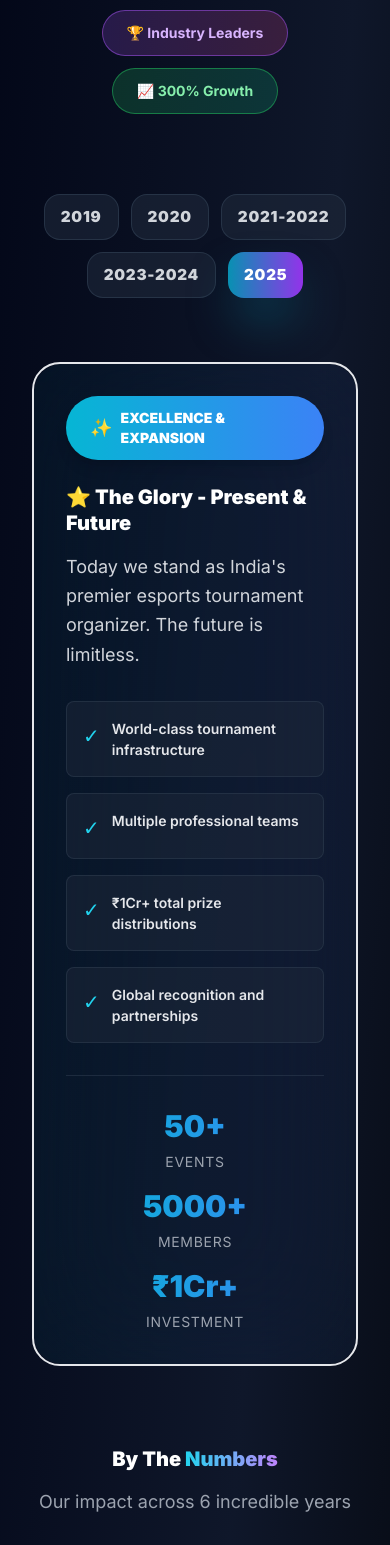
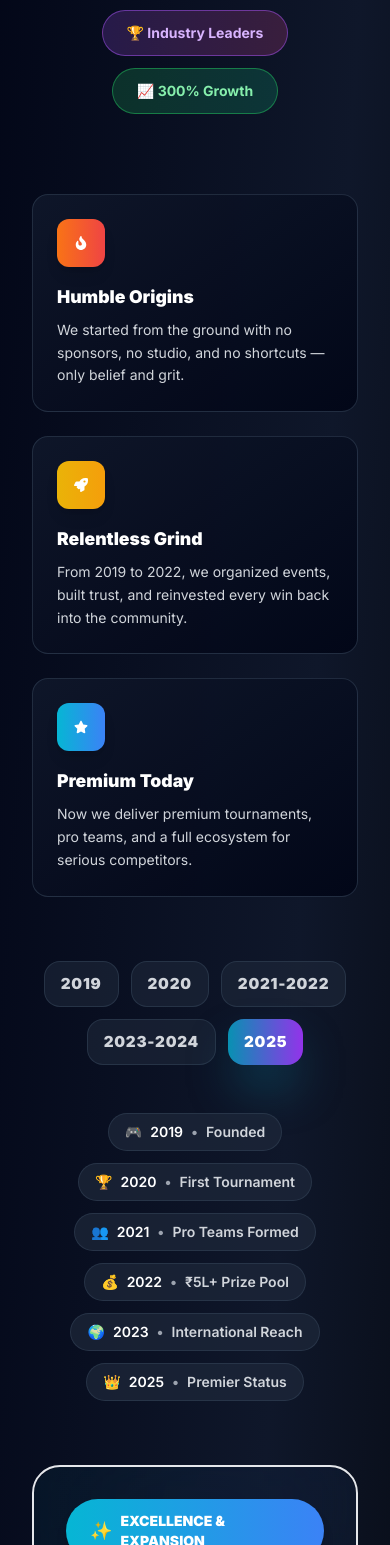
Before and after one commit to devpatel22112004/teamviolence, a React (Vite) app in the folder client/: page /discovery in a window 390 px wide. Shown: the part 455-2000 px from the top of the page. Built offline with nearby package versions, Linux system fonts and the light colour scheme.

Commit message:
feat: redesign discovery page with full story, milestones, and premium summary

```diff
--- a/client/src/pages/Discovery.jsx
+++ b/client/src/pages/Discovery.jsx
@@ -9,14 +9,14 @@ const Discovery = () => {
   const journey = [
     {
       year: '2019',
-      title: '🌱 Genesis - The Basement Dreams',
+      title: '🌱 Genesis — Basement Dreams',
       phase: 'STRUGGLE TO SURVIVAL',
-      summary: 'Where it all began. A group of passionate gamers with nothing but love for the game.',
+      summary: 'It started with late nights, old PCs, and a dream bigger than our budget. No sponsors, no recognition — just passion and a promise to build something real in esports.',
       highlights: [
         'Zero budget, pure passion',
-        'Competing as individuals',
-        'Learning the ropes of esports',
-        'Building initial community'
+        'Small scrims & local rooms',
+        'Learning tournament systems',
+        'First core community formed'
       ],
       stats: { events: '2', members: '5', investment: '₹0' },
       color: 'from-orange-500 to-red-500',
@@ -24,14 +24,14 @@ const Discovery = () => {
     },
     {
       year: '2020',
-      title: '💪 Pandemic Pivot - The Online Revolution',
+      title: '💪 Pandemic Pivot — Online Revolution',
       phase: 'GRIND TO GROWTH',
-      summary: 'When the world locked down, we leveled up. Online tournaments became our playground.',
+      summary: 'The world locked down, but we pushed forward. We organized online tournaments with personal savings and earned trust one match at a time.',
       highlights: [
         'First organized online tournaments',
-        'Self-funded with personal savings',
-        'Growing player base weekly',
-        'Building credibility in community'
+        'Self-funded prize pools',
+        'Weekly player growth',
+        'Community credibility earned'
       ],
       stats: { events: '12', members: '150', investment: '₹50K' },
       color: 'from-yellow-500 to-orange-500',
@@ -39,14 +39,14 @@ const Discovery = () => {
     },
     {
       year: '2021-2022',
-      title: '🚀 Breakthrough - Recognition Arrives',
+      title: '🚀 Breakthrough — Recognition Arrives',
       phase: 'GROWTH TO PROFESSIONALISM',
-      summary: 'Hard work pays off. First sponsor deals, first real prize pools, first pro teams.',
+      summary: 'Hard work finally paid off. Sponsors noticed, prize pools grew, and the first professional teams were built under Team VioLencE.',
       highlights: [
-        'First ₹1L+ prize pool tournament',
+        'First ₹1L+ prize pool',
         'Professional team formations',
         'Sponsor partnerships',
-        'Streaming infrastructure setup'
+        'Streaming + production setup'
       ],
       stats: { events: '24', members: '800', investment: '₹5L' },
       color: 'from-green-500 to-cyan-500',
@@ -54,14 +54,14 @@ const Discovery = () => {
     },
     {
       year: '2023-2024',
-      title: '👑 Premium Era - The Big League',
+      title: '👑 Premium Era — The Big League',
       phase: 'PROFESSIONAL TO PREMIUM',
-      summary: 'From grassroots to international standard. VioLencE becomes a household name.',
+      summary: 'We went premium. High‑production tournaments, brand partnerships, and large prize pools made Team VioLencE a name across the scene.',
       highlights: [
         'Multiple ₹5L+ tournaments',
-        'International partnerships',
-        'Professional management team',
-        'Media coverage and sponsorships'
+        'Brand + media partnerships',
+        'Professional operations team',
+        'Premium streaming quality'
       ],
       stats: { events: '40', members: '3000', investment: '₹50L+' },
       color: 'from-purple-500 to-pink-500',
@@ -69,18 +69,39 @@ const Discovery = () => {
     },
     {
       year: '2025',
-      title: '⭐ The Glory - Present & Future',
+      title: '⭐ The Glory — Present & Future',
       phase: 'EXCELLENCE & EXPANSION',
-      summary: 'Today we stand as India\'s premier esports tournament organizer. The future is limitless.',
+      summary: 'Today we are a premier esports organizer with world‑class tournaments, pro teams, and a loyal community. The future is limitless.',
       highlights: [
-        'World-class tournament infrastructure',
+        'World‑class tournament infrastructure',
         'Multiple professional teams',
-        '₹1Cr+ total prize distributions',
-        'Global recognition and partnerships'
+        '₹1Cr+ prize distributions',
+        'Global recognition & partnerships'
       ],
       stats: { events: '50+', members: '5000+', investment: '₹1Cr+' },
       color: 'from-cyan-500 to-blue-500',
       gradient: 'via-cyan-600'
+    }
+  ]
+
+  const storySummary = [
+    {
+      icon: FaFire,
+      title: 'Humble Origins',
+      desc: 'We started from the ground with no sponsors, no studio, and no shortcuts — only belief and grit.',
+      accent: 'from-orange-500 to-red-500'
+    },
+    {
+      icon: FaRocket,
+      title: 'Relentless Grind',
+      desc: 'From 2019 to 2022, we organized events, built trust, and reinvested every win back into the community.',
+      accent: 'from-yellow-500 to-amber-500'
+    },
+    {
+      icon: FaStar,
+      title: 'Premium Today',
+      desc: 'Now we deliver premium tournaments, pro teams, and a full ecosystem for serious competitors.',
+      accent: 'from-cyan-500 to-blue-500'
     }
   ]
 
@@ -156,7 +177,7 @@ const Discovery = () => {
           </h1>
 
           <p className="text-xl sm:text-2xl text-gray-300 max-w-3xl mx-auto leading-relaxed mb-8">
-            From basement gamers to premium tournament organizer. Six years of struggle, growth, and glory.
+            A complete journey from struggle in 2019 to premium esports leadership today — every step, every sacrifice, fully told.
           </p>
 
           <div className="flex flex-wrap justify-center gap-3">
@@ -173,15 +194,48 @@ const Discovery = () => {
         </div>
       </motion.div>
 
-      {/* Timeline Selector */}
+      {/* Summary Highlights */}
       <motion.div
         initial={{ opacity: 0, y: 20 }}
         whileInView={{ opacity: 1, y: 0 }}
         viewport={{ once: true }}
         className="max-w-6xl mx-auto mb-16"
       >
+        <div className="grid sm:grid-cols-3 gap-6">
+          {storySummary.map((card, idx) => {
+            const Icon = card.icon
+            return (
+              <motion.div
+                key={card.title}
+                initial={{ opacity: 0, y: 20 }}
+                whileInView={{ opacity: 1, y: 0 }}
+                viewport={{ once: true }}
+                transition={{ delay: idx * 0.1 }}
+                className="relative group"
+              >
+                <div className={`absolute -inset-1 bg-gradient-to-r ${card.accent} rounded-2xl blur-2xl opacity-0 group-hover:opacity-30 transition-all`} />
+                <div className="relative bg-gradient-to-br from-slate-900/95 to-slate-950/95 border border-slate-700/60 rounded-2xl p-6 hover:border-slate-600 transition-all">
+                  <div className={`inline-flex items-center justify-center w-12 h-12 rounded-xl bg-gradient-to-r ${card.accent} mb-4 shadow-lg`}>
+                    <Icon className="text-white" />
+                  </div>
+                  <h3 className="text-xl font-black text-white mb-2">{card.title}</h3>
+                  <p className="text-gray-300 text-sm leading-relaxed">{card.desc}</p>
+                </div>
+              </motion.div>
+            )
+          })}
+        </div>
+      </motion.div>
+
+      {/* Timeline Selector */}
+      <motion.div
+        initial={{ opacity: 0, y: 20 }}
+        whileInView={{ opacity: 1, y: 0 }}
+        viewport={{ once: true }}
+        className="max-w-6xl mx-auto mb-12"
+      >
         <div className="flex flex-wrap justify-center gap-3 sm:gap-4">
-          {journey.map((item, idx) => (
+          {journey.map((item) => (
             <motion.button
               key={item.year}
               whileHover={{ scale: 1.05 }}
@@ -195,6 +249,28 @@ const Discovery = () => {
             >
               {item.year}
             </motion.button>
+          ))}
+        </div>
+      </motion.div>
+
+      {/* Milestone Strip */}
+      <motion.div
+        initial={{ opacity: 0, y: 20 }}
+        whileInView={{ opacity: 1, y: 0 }}
+        viewport={{ once: true }}
+        className="max-w-6xl mx-auto mb-16"
+      >
+        <div className="flex flex-wrap items-center justify-center gap-3">
+          {milestones.map((milestone) => (
+            <div
+              key={milestone.year}
+              className="inline-flex items-center gap-2 px-4 py-2 rounded-full bg-slate-800/70 border border-slate-700/60 text-gray-300 text-sm font-semibold"
+            >
+              <span>{milestone.emoji}</span>
+              <span className="text-white">{milestone.year}</span>
+              <span className="text-gray-400">•</span>
+              <span>{milestone.event}</span>
+            </div>
           ))}
         </div>
       </motion.div>
```
